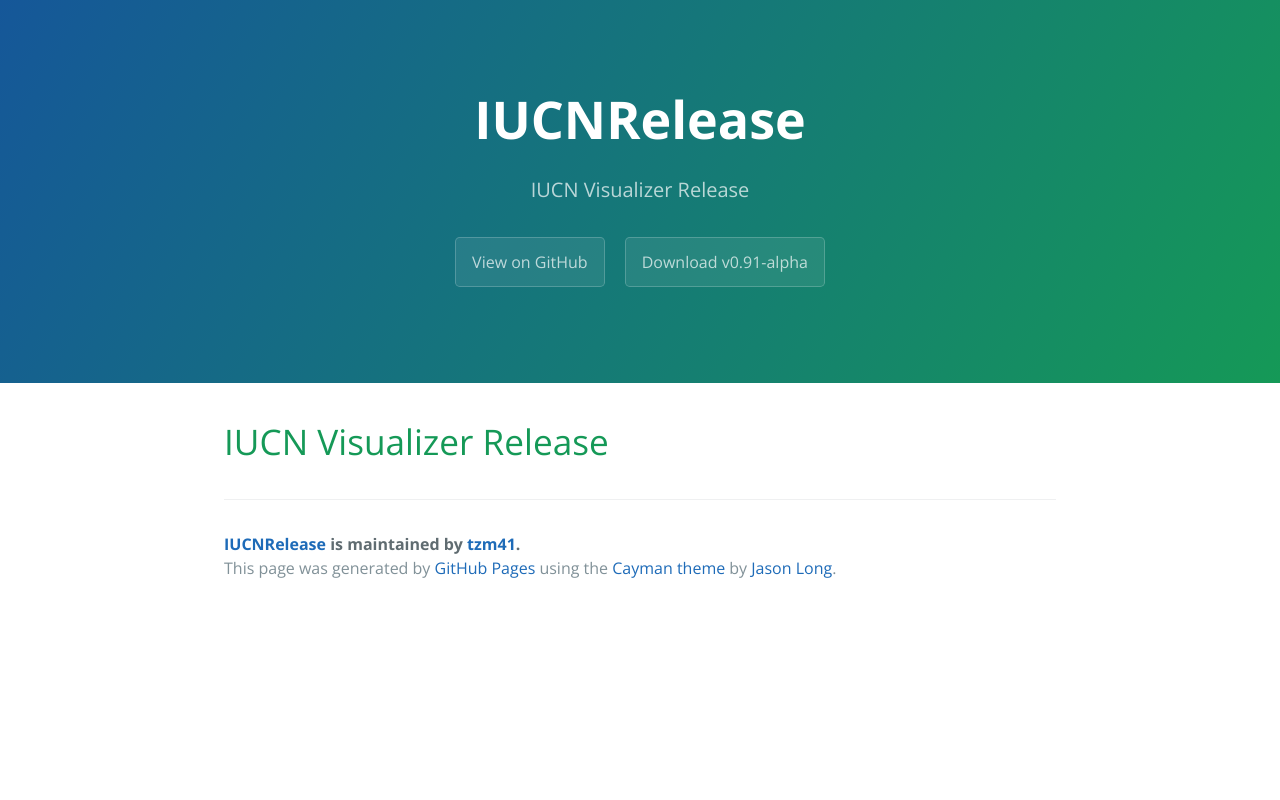
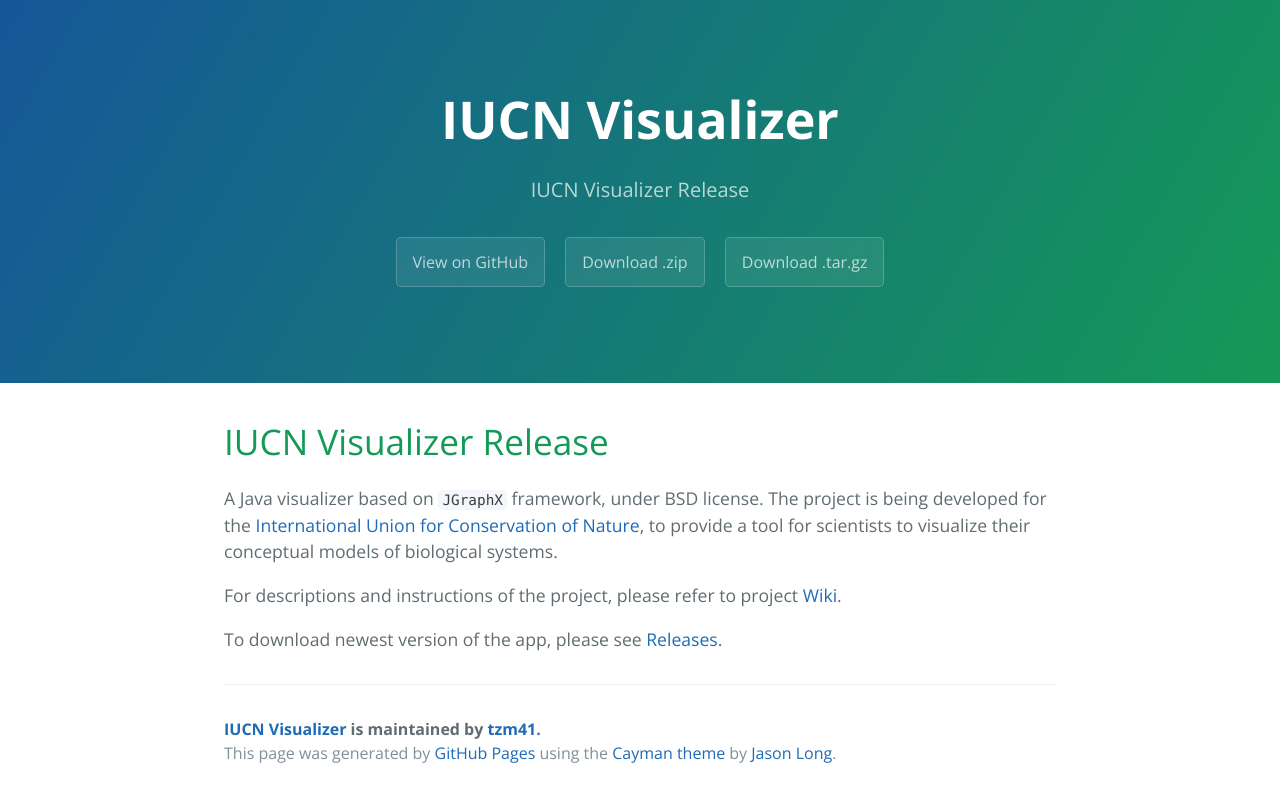
Before and after one commit to tzm41/IUCNRelease, a plain HTML site: page index.html in a window 1280 px wide. Drawn offline with nearby package versions, Linux system fonts and the light colour scheme.

Commit message:
Create gh-pages branch via GitHub

```diff
--- a/index.html
+++ b/index.html
@@ -2,7 +2,7 @@
 <html lang="en-us">
   <head>
     <meta charset="UTF-8">
-    <title>IUCNRelease by tzm41</title>
+    <title>IUCN Visualizer by tzm41</title>
     <meta name="viewport" content="width=device-width, initial-scale=1">
     <link rel="stylesheet" type="text/css" href="stylesheets/normalize.css" media="screen">
     <link href='https://fonts.googleapis.com/css?family=Open+Sans:400,700' rel='stylesheet' type='text/css'>
@@ -11,18 +11,25 @@
   </head>
   <body>
     <section class="page-header">
-      <h1 class="project-name">IUCNRelease</h1>
+      <h1 class="project-name">IUCN Visualizer</h1>
       <h2 class="project-tagline">IUCN Visualizer Release</h2>
       <a href="https://github.com/tzm41/IUCNRelease" class="btn">View on GitHub</a>
-      <a href="https://github.com/tzm41/IUCNRelease/releases/download/v0.91-alpha/IUCN-v0.91-alpha.jar" class="btn">Download v0.91-alpha</a>
+      <a href="https://github.com/tzm41/IUCNRelease/zipball/master" class="btn">Download .zip</a>
+      <a href="https://github.com/tzm41/IUCNRelease/tarball/master" class="btn">Download .tar.gz</a>
     </section>
 
     <section class="main-content">
       <h1>
 <a id="iucn-visualizer-release" class="anchor" href="#iucn-visualizer-release" aria-hidden="true"><span aria-hidden="true" class="octicon octicon-link"></span></a>IUCN Visualizer Release</h1>
 
+<p>A Java visualizer based on <a href="https://github.com/jgraph/jgraphx"><code>JGraphX</code></a> framework, under BSD license. The project is being developed for the <a href="https://www.iucn.org">International Union for Conservation of Nature</a>, to provide a tool for scientists to visualize their conceptual models of biological systems.</p>
+
+<p>For descriptions and instructions of the project, please refer to project <a href="https://github.com/tzm41/IUCNRelease/wiki">Wiki</a>.</p>
+
+<p>To download newest version of the app, please see <a href="https://github.com/tzm41/IUCNRelease/releases">Releases</a>.</p>
+
       <footer class="site-footer">
-        <span class="site-footer-owner"><a href="https://github.com/tzm41/IUCNRelease">IUCNRelease</a> is maintained by <a href="https://github.com/tzm41">tzm41</a>.</span>
+        <span class="site-footer-owner"><a href="https://github.com/tzm41/IUCNRelease">IUCN Visualizer</a> is maintained by <a href="https://github.com/tzm41">tzm41</a>.</span>
 
         <span class="site-footer-credits">This page was generated by <a href="https://pages.github.com">GitHub Pages</a> using the <a href="https://github.com/jasonlong/cayman-theme">Cayman theme</a> by <a href="https://twitter.com/jasonlong">Jason Long</a>.</span>
       </footer>
--- a/params.json
+++ b/params.json
@@ -1,6 +1,6 @@
 {
-  "name": "IUCNRelease",
+  "name": "IUCN Visualizer",
   "tagline": "IUCN Visualizer Release",
-  "body": "# IUCN Visualizer Release",
+  "body": "# IUCN Visualizer Release\r\n\r\nA Java visualizer based on [`JGraphX`](https://github.com/jgraph/jgraphx) framework, under BSD license. The project is being developed for the [International Union for Conservation of Nature](https://www.iucn.org), to provide a tool for scientists to visualize their conceptual models of biological systems.\r\n\r\nFor descriptions and instructions of the project, please refer to project [Wiki](https://github.com/tzm41/IUCNRelease/wiki).\r\n\r\nTo download newest version of the app, please see [Releases](https://github.com/tzm41/IUCNRelease/releases).\r\n",
   "note": "Don't delete this file! It's used internally to help with page regeneration."
 }
```
